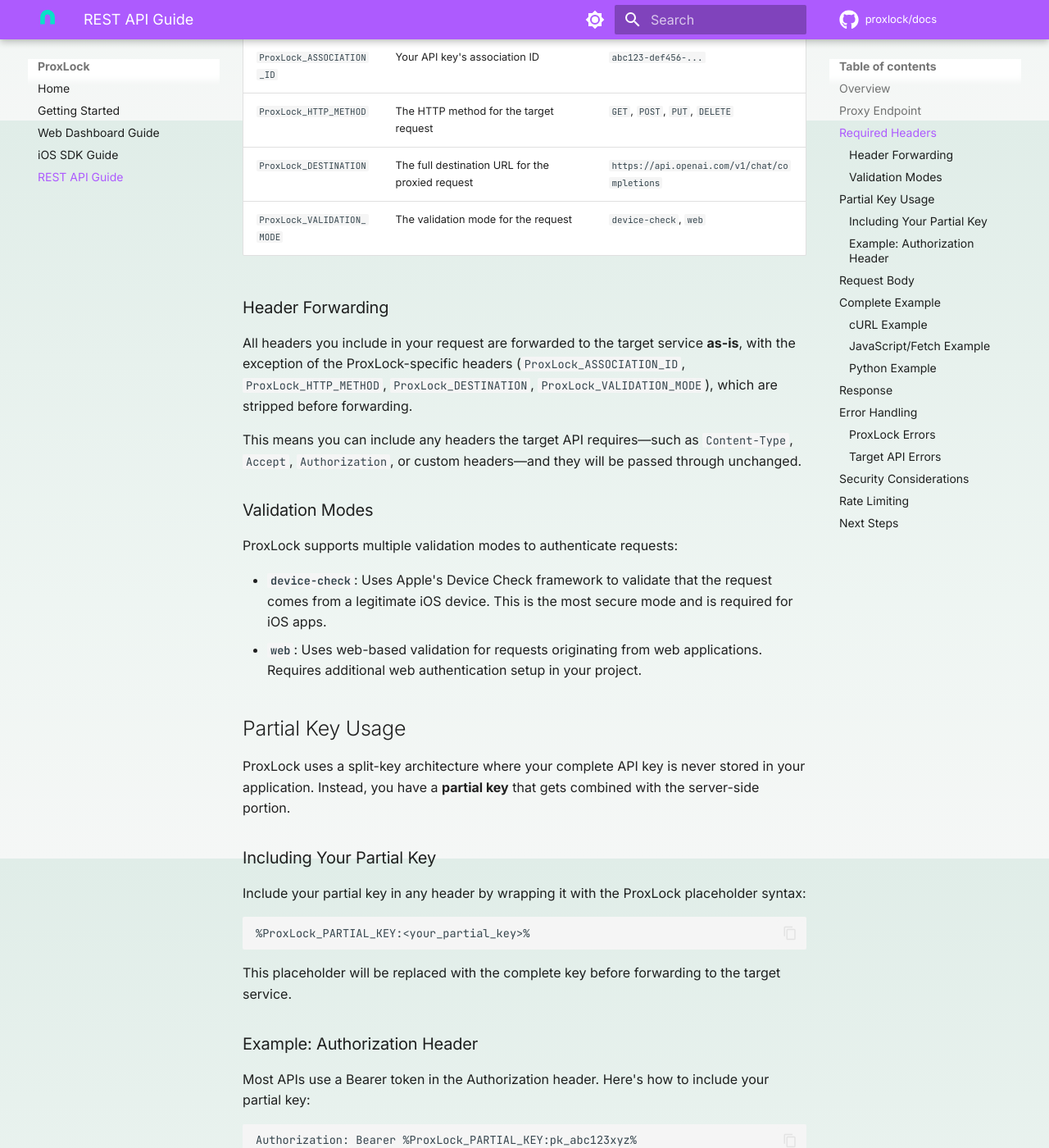
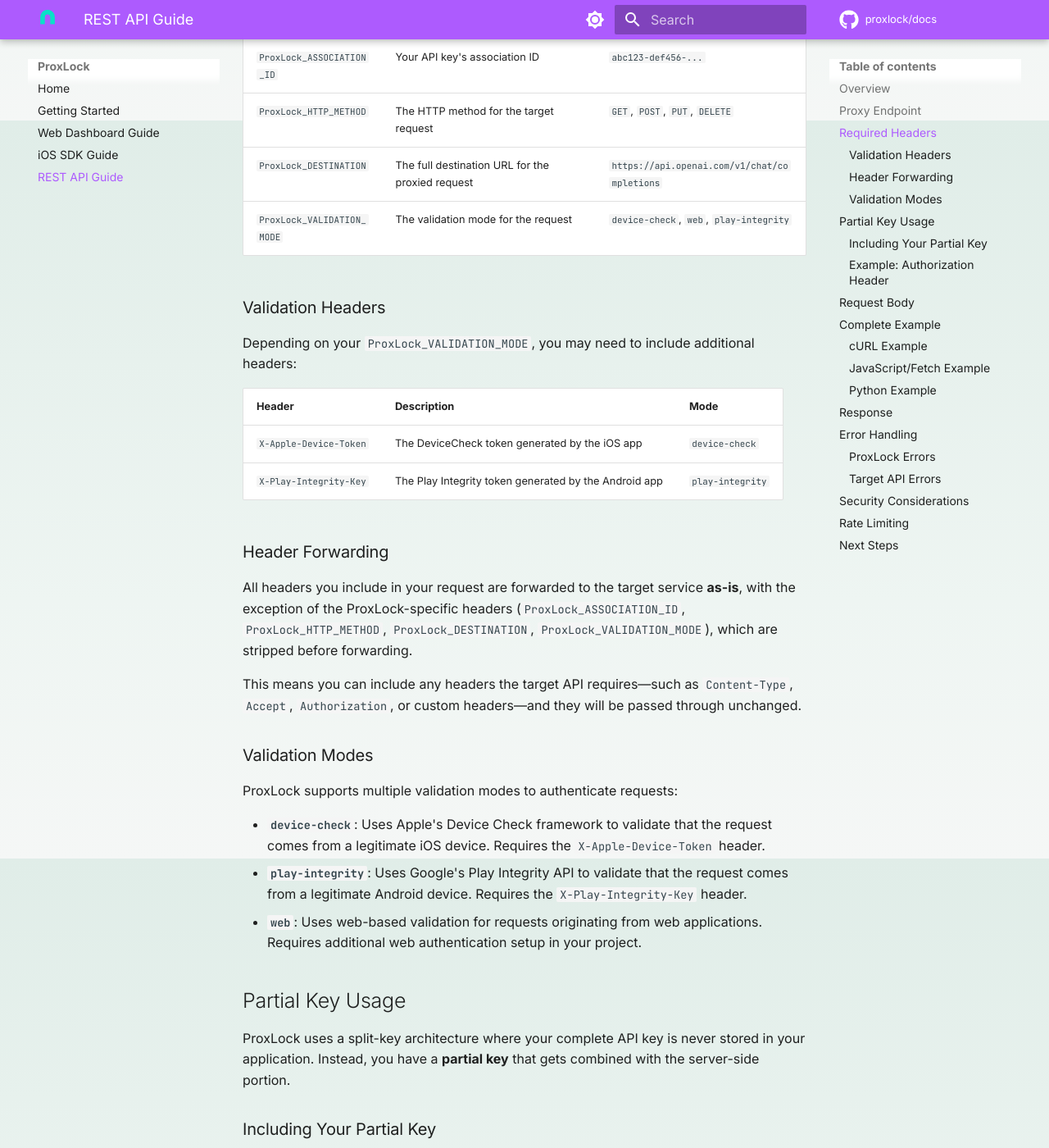
Before and after one commit to ProxLock/Docs, an MkDocs documentation site: the page built from docs/rest-api.md, in a window 1280 px wide and 1400 px high, scrolled down 753 px. Shown: the whole window at 82% size. Built offline with MkDocs 1.6.1 and Material for MkDocs 9.7.7, drawn with Linux system fonts in a browser that asks for light colours; comment, search, counter and statistics services are not loaded.

Commit message:
add play integrity to rest api

```diff
--- a/docs/rest-api.md
+++ b/docs/rest-api.md
@@ -27,7 +27,16 @@ Every proxy request must include the following headers:
 | `ProxLock_ASSOCIATION_ID` | Your API key's association ID | `abc123-def456-...` |
 | `ProxLock_HTTP_METHOD` | The HTTP method for the target request | `GET`, `POST`, `PUT`, `DELETE` |
 | `ProxLock_DESTINATION` | The full destination URL for the proxied request | `https://api.openai.com/v1/chat/completions` |
-| `ProxLock_VALIDATION_MODE` | The validation mode for the request | `device-check`, `web` |
+| `ProxLock_VALIDATION_MODE` | The validation mode for the request | `device-check`, `web`, `play-integrity` |
+
+### Validation Headers
+
+Depending on your `ProxLock_VALIDATION_MODE`, you may need to include additional headers:
+
+| Header | Description | Mode |
+|--------|-------------|------|
+| `X-Apple-Device-Token` | The DeviceCheck token generated by the iOS app | `device-check` |
+| `X-Play-Integrity-Key` | The Play Integrity token generated by the Android app | `play-integrity` |
 
 ### Header Forwarding
 
@@ -39,7 +48,8 @@ This means you can include any headers the target API requires—such as `Conten
 
 ProxLock supports multiple validation modes to authenticate requests:
 
-- **`device-check`**: Uses Apple's Device Check framework to validate that the request comes from a legitimate iOS device. This is the most secure mode and is required for iOS apps.
+- **`device-check`**: Uses Apple's Device Check framework to validate that the request comes from a legitimate iOS device. Requires the `X-Apple-Device-Token` header.
+- **`play-integrity`**: Uses Google's Play Integrity API to validate that the request comes from a legitimate Android device. Requires the `X-Play-Integrity-Key` header.
 - **`web`**: Uses web-based validation for requests originating from web applications. Requires additional web authentication setup in your project.
 
 ## Partial Key Usage
```
